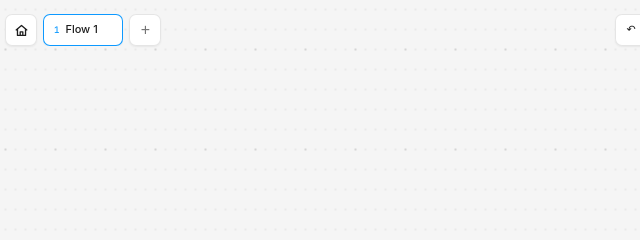
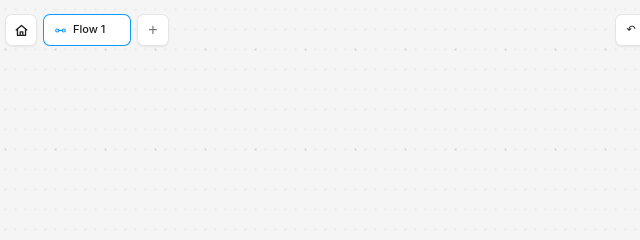
Before and after one commit to vod123qwe/wiredraft, a website: page index.html in a window 1280 px wide. Shown: the top 240 px of the page, 9-649 px from the left. Drawn offline with Linux system fonts and the light colour scheme.

Commit message:
Replace page-tab number with a flow-nodes icon
The leading "1/2/3" index in page tabs is replaced by a small flow (two
connected nodes) icon — muted when inactive, accent when active — matching the
home/link SVG icon style. Single icon for all tabs (not mode-dependent).

Co-Authored-By: Claude Opus 4.8 <noreply@anthropic.com>

```diff
--- a/index.html
+++ b/index.html
@@ -384,7 +384,8 @@
   .ptab { display: flex; align-items: center; gap: 6px; min-height: var(--ctl-h); padding: 0 11px; border-radius: 7px; cursor: pointer; color: var(--text-dim); font-size: 11px; font-weight: 500; white-space: nowrap; border: none; background: var(--sidebar); box-shadow: 0 1px 3px rgba(0,0,0,0.18), inset 0 0 0 1px var(--line); flex: 0 0 auto; transition: background .12s, color .12s, box-shadow .12s; }
   .ptab:hover { color: var(--text); background: var(--hover); }
   .ptab.active { color: var(--text); box-shadow: 0 1px 3px rgba(0,0,0,0.18), inset 0 0 0 1px var(--accent); }
-  .ptab .idx { color: var(--text-mute); font-family: "JetBrains Mono", monospace; font-size: 9px; }
+  .ptab .idx { color: var(--text-mute); display: flex; align-items: center; flex: 0 0 auto; }
+  .ptab .idx svg { display: block; }
   .ptab.active .idx { color: var(--accent); }
   .ptab .nm { outline: none; }
   .ptab .x { background: transparent; border: none; color: var(--text-mute); cursor: pointer; font-size: 13px; line-height: 1; padding: 0; margin-left: 1px; opacity: 0; }
@@ -783,6 +784,7 @@ const IC = {
   lockClosed: '<svg viewBox="0 0 16 16" width="13" height="13" fill="none" stroke="currentColor" stroke-width="1.3" stroke-linecap="round" stroke-linejoin="round"><path d="M5 7V5a3 3 0 0 1 6 0v2"/><rect x="3.3" y="7" width="9.4" height="6.5" rx="1.4" fill="currentColor" stroke="none"/></svg>',
   lockOpen: '<svg viewBox="0 0 16 16" width="13" height="13" fill="none" stroke="currentColor" stroke-width="1.3" stroke-linecap="round" stroke-linejoin="round"><path d="M5 7V4.8A3 3 0 0 1 10.8 3.9"/><rect x="3.3" y="7" width="9.4" height="6.5" rx="1.4" fill="none"/></svg>',
   link: '<svg viewBox="0 0 16 16" width="12" height="12" fill="none" stroke="currentColor" stroke-width="1.35" stroke-linecap="round" stroke-linejoin="round"><path d="M6.6 9.4a2.4 2.4 0 0 0 3.4 0l2-2a2.4 2.4 0 1 0-3.4-3.4l-1 1"/><path d="M9.4 6.6a2.4 2.4 0 0 0-3.4 0l-2 2a2.4 2.4 0 1 0 3.4 3.4l1-1"/></svg>',
+  flow: '<svg viewBox="0 0 16 16" width="13" height="13" fill="none" stroke="currentColor" stroke-width="1.4" stroke-linecap="round"><circle cx="4" cy="8" r="1.9"/><circle cx="12" cy="8" r="1.9"/><line x1="5.9" y1="8" x2="10.1" y2="8"/></svg>',
 };
 
 /* ---------- document ---------- */
@@ -1753,7 +1755,7 @@ function renderPages() {
   doc.pages.forEach((p, i) => {
     const tab = document.createElement('div');
     tab.className = 'ptab' + (p.id === doc.activePage ? ' active' : '');
-    tab.innerHTML = `<span class="idx">${i + 1}</span><span class="nm">${p.name}</span><button class="x" title="Usuń stronę">×</button>`;
+    tab.innerHTML = `<span class="idx">${IC.flow}</span><span class="nm">${p.name}</span><button class="x" title="Usuń stronę">×</button>`;
     const nm = tab.querySelector('.nm');
     tab.onclick = (e) => { if (e.target.classList.contains('x') || nm.isContentEditable) return; switchPage(p.id); };
     tab.ondblclick = (e) => { if (e.target.classList.contains('x')) return; nm.contentEditable = 'true'; nm.focus(); const s = document.getSelection(); s.removeAllRanges(); s.selectAllChildren(nm); };
```
